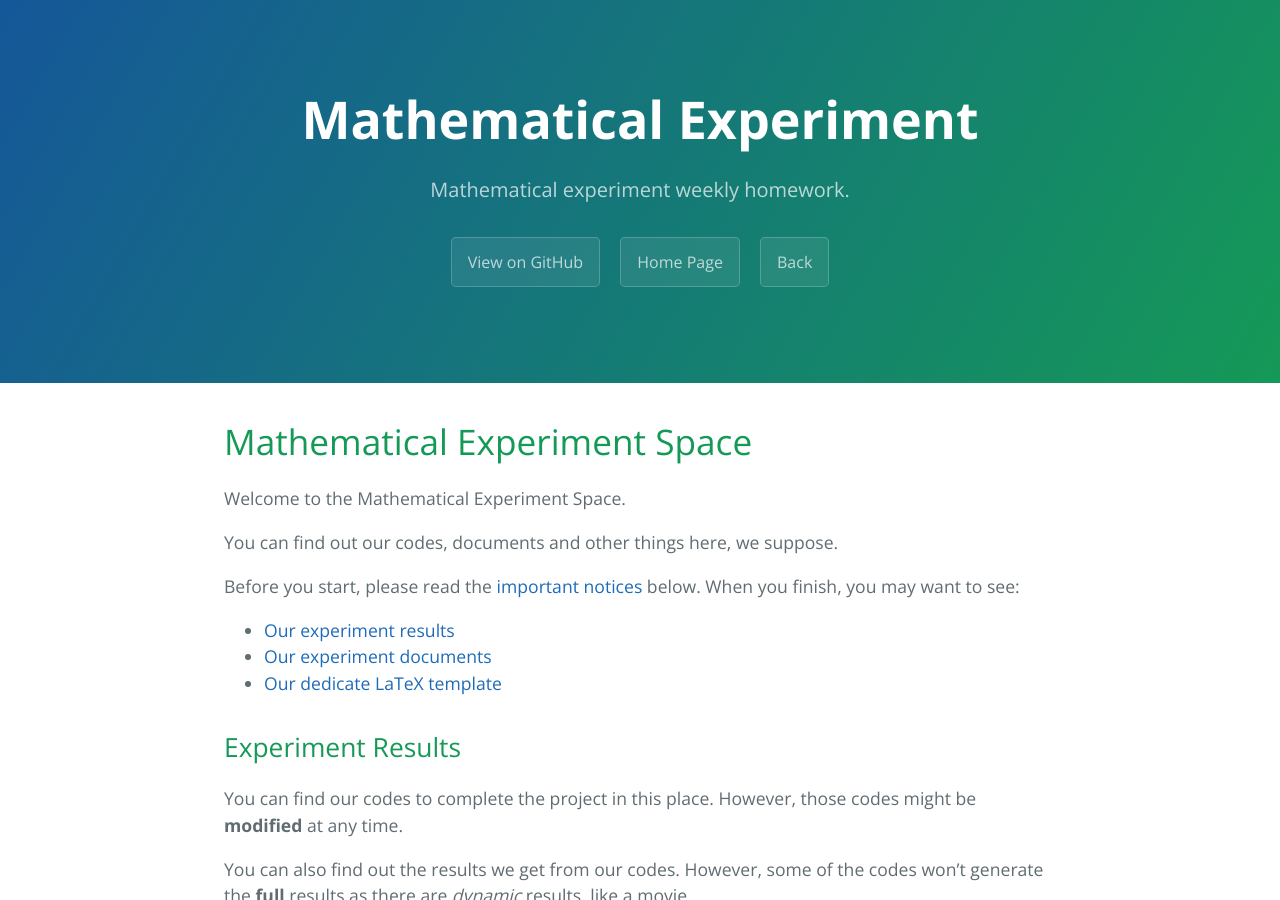
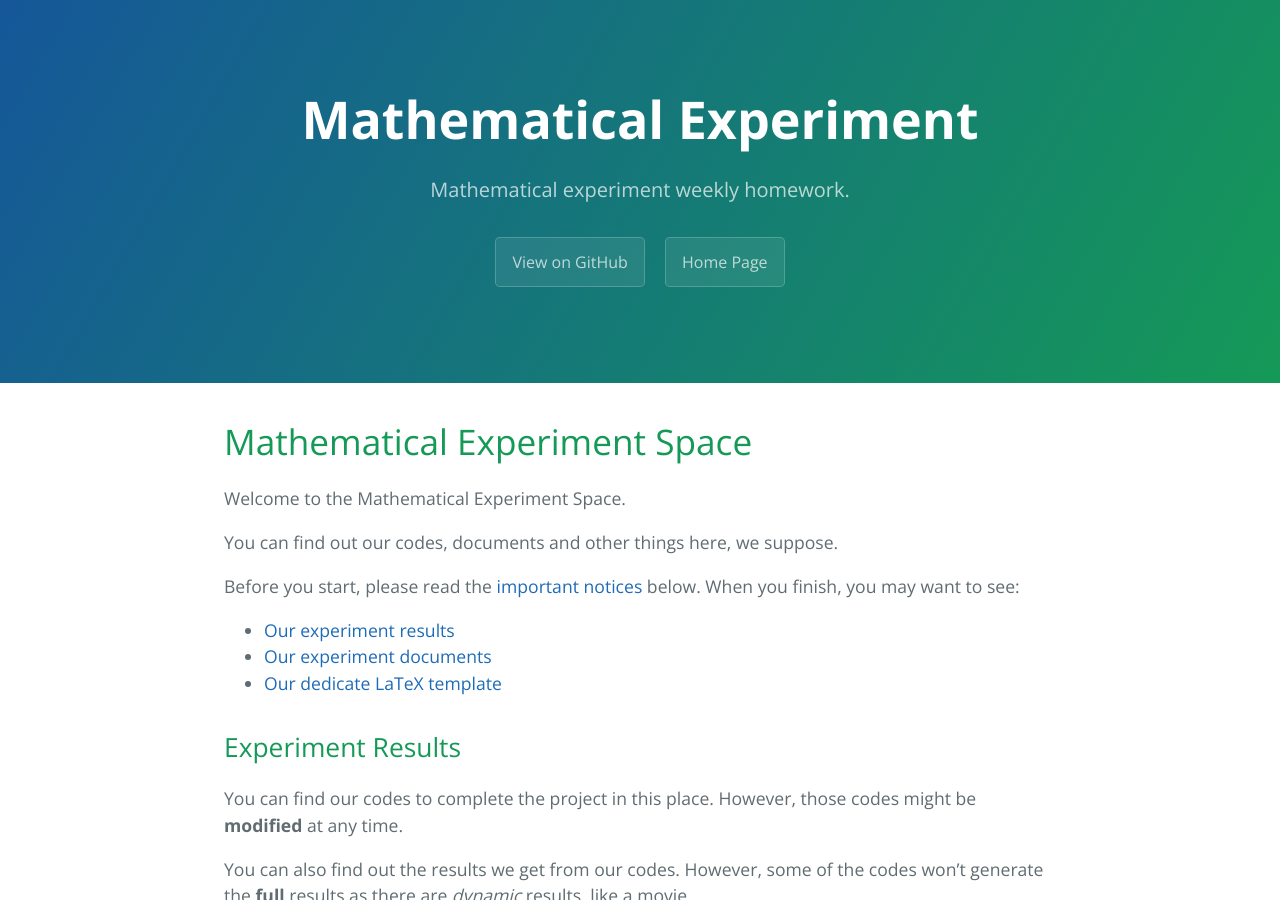
Before and after one commit to T0nyX1ang/Mathematical-Experiment, a Jekyll site: the page built from index.md, in a window 1280 px wide and 900 px high. Built offline with Jekyll 4.4.1, drawn with Linux system fonts in a browser that asks for light colours.

Commit message:
Remove back button

```diff
--- a/_layouts/default.html
+++ b/_layouts/default.html
@@ -33,7 +33,6 @@
         <a href="{{ site.github.zip_url }}" class="btn">Download .zip</a>
         <a href="{{ site.github.tar_url }}" class="btn">Download .tar.gz</a>
       {% endif %}
-      <a href=".." class="btn">Back</a>
     </header>
 
     <main id="content" class="main-content" role="main">
```
